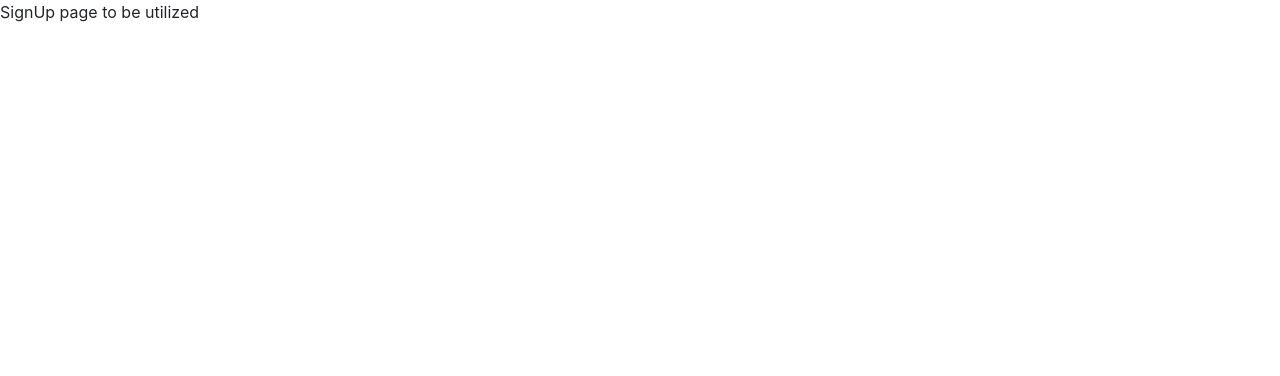
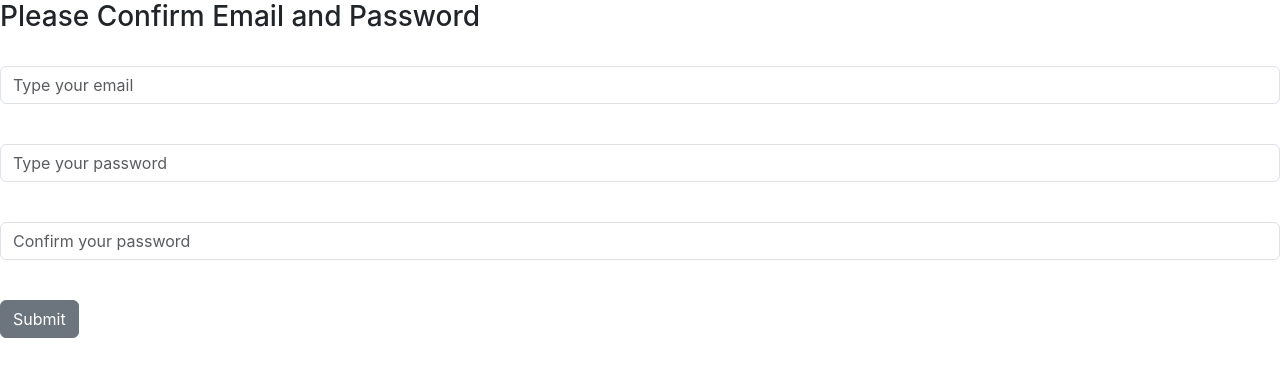
Before and after one commit to Xaeonmy-Team/bs-frontend, a React (Create React App) app: page /signup in a window 1280 px wide. Shown: the top 376 px of the page. Built offline with nearby package versions, Linux system fonts and the light colour scheme; the HTML template or start-up script is replaced by a standard one.

Commit message:
splash and signup email text box functionality

```diff
--- a/src/App.js
+++ b/src/App.js
@@ -18,7 +18,7 @@ const App = () => {
       <Route  path="/signin" element={<SignIn/>} />
       <Route  path="/signup" element={<SignUp/>} />
       <Route  path="/" element={<Splash/>} />
-      <Route  path="/API" element={< ArtistProtextedIndex /> } />
+      <Route  path="/ArtistProtectedIndex" element={< ArtistProtextedIndex /> } />
       <Route  path="/*" element={<NotFound/>} />
       <Route path="/About" element={<About/>} />
       <Route path="/Contact" element={<Contact/>} />
--- a/src/components/Footer.js
+++ b/src/components/Footer.js
@@ -1,9 +1,9 @@
-import React from "react"
-import { useNavigate, NavLink } from 'react-router-dom'
-import { Nav, NavItem } from 'reactstrap'
+import React from "react";
+import { Nav, NavItem } from "reactstrap";
+import { NavLink, useNavigate } from "react-router-dom";
 
 const Footer = ({ currentUser }) => {
-  const navigate = useNavigate()
+  const navigate = useNavigate();
 
   const handleClick = () => {
     navigate("/")
@@ -18,12 +18,10 @@ const Footer = ({ currentUser }) => {
           </NavLink>
         </NavItem>
         <NavItem>
-              <NavLink>
-                |&copy; 2024 BeatSync.|
-              </NavLink>
+          <NavLink>|&copy; 2024 BeatSync.|</NavLink>
         </NavItem>
         <NavItem>
-              <NavLink to="/Contact" onClick={handleClick}>
+          <NavLink to="/Contact" onClick={handleClick} className="nav-link">
             Contact
           </NavLink>
         </NavItem>
--- a/src/pages/ArtistIndex.js
+++ b/src/pages/ArtistIndex.js
@@ -10,7 +10,6 @@ const ArtistIndex = () => {
     <div>
       <Header />
       <div className="artist-index">
-        <h1>Choose who to add to your Sync</h1>
         <div className="artist-grid">
           {artists.map((artist, index) => (
             <ArtistTile key={index} artist={artist} />
--- a/src/pages/SignUp.js
+++ b/src/pages/SignUp.js
@@ -1,11 +1,65 @@
-import React from 'react';
+import React, { useState } from "react";
+import { useLocation, useNavigate } from "react-router-dom";
+import { Form, FormGroup, Input, Button } from "reactstrap";
 
 const SignUp = () => {
+  const location = useLocation();
+  const [signUpFormData, setSignUpFormData] = useState({
+    email: location.state ? location.state.email : "",
+    password: "",
+    con_password: ""
+  });
+  const navigate = useNavigate();
+
+  const handleChange = (e) => {
+    setSignUpFormData({ ...signUpFormData, [e.target.name]: e.target.value });
+  }
+
+  const handleSubmit = () => {
+    // createUser(signUpFormData) - saving for later to define a method
+    navigate("/Home");
+  }
+
   return (
-  <div>
-    SignUp page to be utilized
-  </div>
-  )
+    <>
+      <h3>Please Confirm Email and Password</h3>
+      <br></br>
+      <Form>
+        <FormGroup>
+          <Input
+            id="email"
+            name="email"
+            placeholder="Type your email"
+            type="text"
+            value={signUpFormData.email}
+            onChange={handleChange}
+          />
+        </FormGroup>
+        <br></br>
+        <FormGroup>
+          <Input
+            id="password"
+            name="password"
+            placeholder="Type your password"
+            type="text"
+            onChange={handleChange}
+          />
+        </FormGroup>
+        <br></br>
+        <FormGroup>
+          <Input
+            id="con_password"
+            name="con_password"
+            placeholder="Confirm your password"
+            type="text"
+            onChange={handleChange}
+          />
+        </FormGroup>
+        <br></br>
+        <Button onClick={handleSubmit}>Submit</Button>
+      </Form>
+    </>
+  );
 }
 
 export default SignUp;
```
Also changed, not shown: src/pages/Splash.js (+7 -7 lines). Lines whose indentation alone changed are shown as unchanged.
